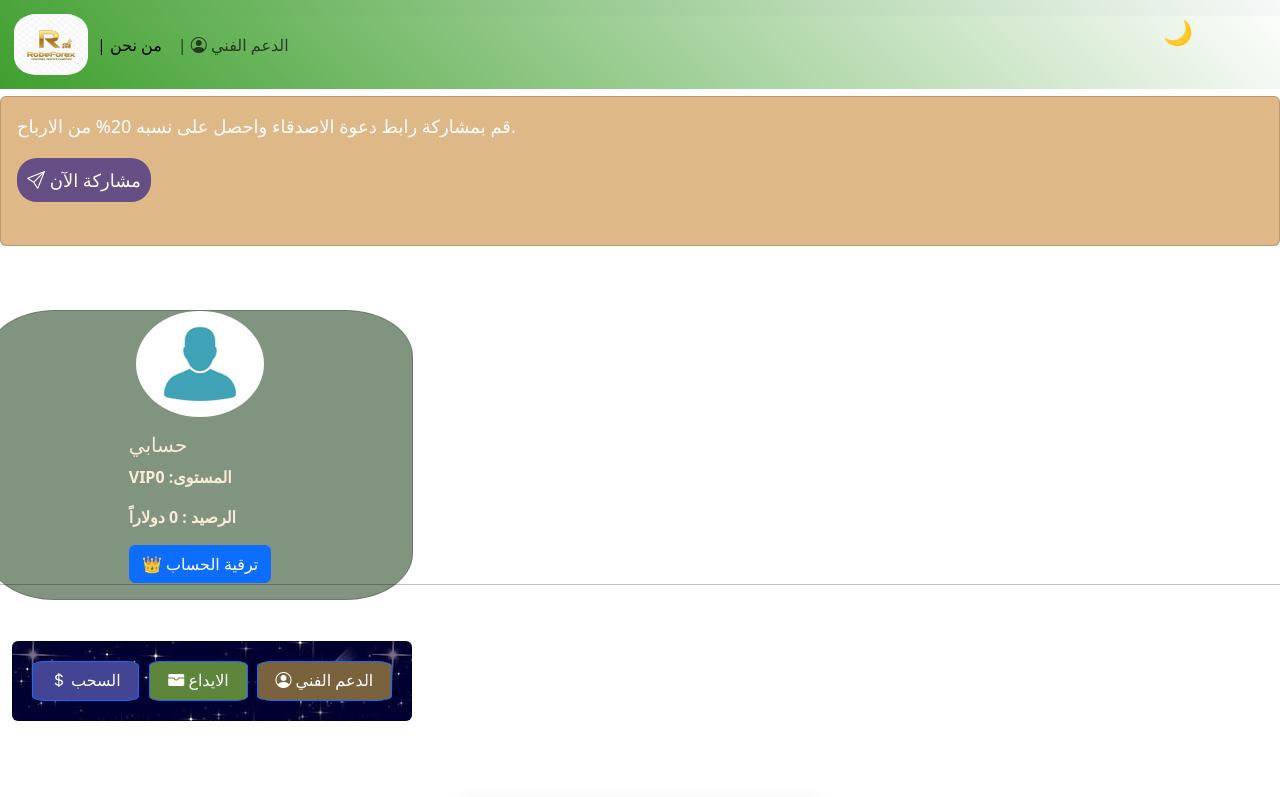
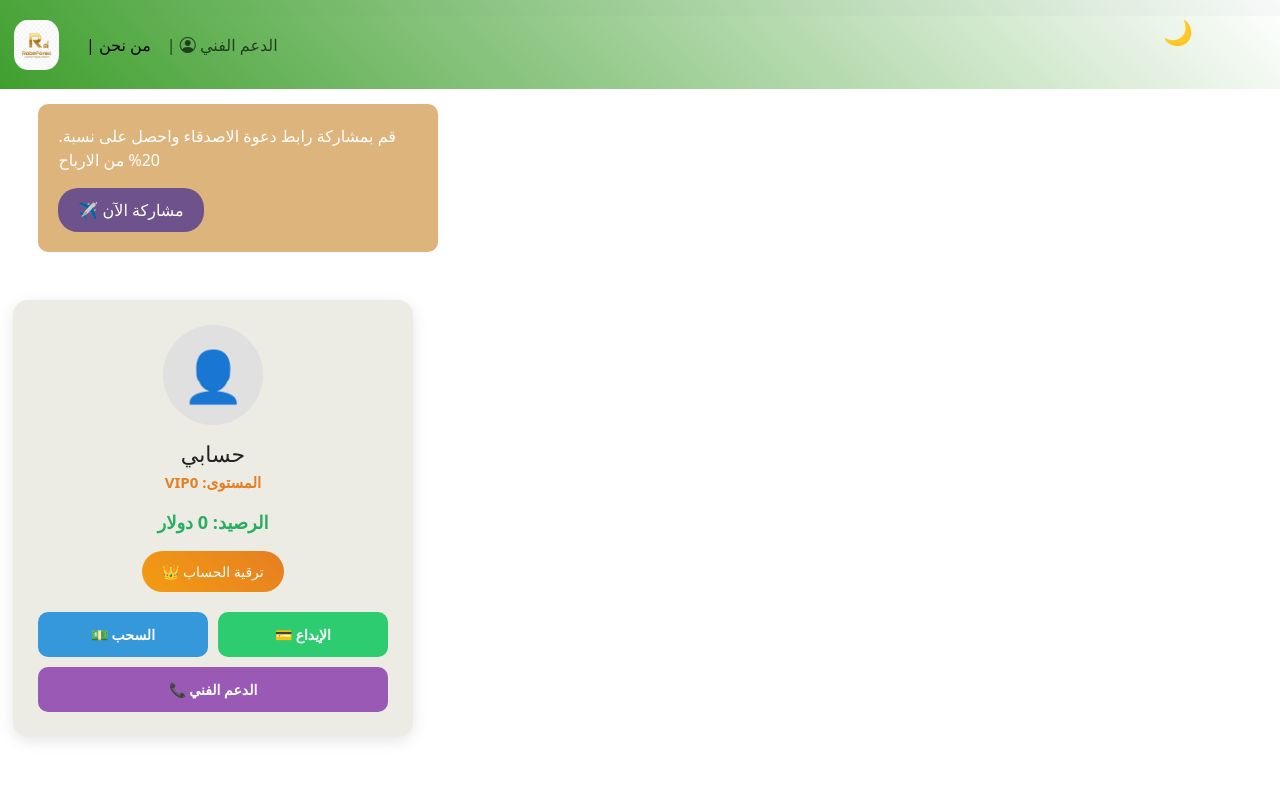
Before and after one commit to Robo-Forex/RoboForex, a plain HTML site: page home.html in a window 1280 px wide. Shown: the top 797 px of the page. Drawn offline with nearby package versions, Linux system fonts and the light colour scheme.

Commit message:
Add files via upload

```diff
--- a/css/home.css
+++ b/css/home.css
@@ -53,10 +53,10 @@ body.dark-mode {
 
 .container-fluid .navbar-brand img {
     position: relative;
-    width: 120%;
+    width: 90%;
     left: 4%;
     border-radius: 30%;
-    height: 61px;
+    height: 50px;
 }
 
 
--- /dev/null
+++ b/css/shear.css
@@ -0,0 +1,45 @@
+.share-btn {
+  display: inline-block;
+  background-color: #6e528c;
+  color: white;
+  padding: 10px 20px;
+  border-radius: 20px;
+  text-decoration: none;
+  font-size: 16px;
+  transition: background 0.3s;
+}
+
+.share-btn:hover {
+  background-color: #5c4077;
+}
+
+.share-options {
+  margin-top: 15px;
+}
+
+.share-options input {
+  width: 100%;
+  padding: 8px;
+  margin-bottom: 10px;
+  border: 1px solid #ccc;
+  border-radius: 5px;
+  direction: ltr;
+}
+
+.share-options button,
+.share-options a {
+  display: block;
+  margin: 5px 0;
+  padding: 8px;
+  background-color: #eee;
+  border: none;
+  border-radius: 5px;
+  text-decoration: none;
+  color: #333;
+  text-align: center;
+}
+
+.share-options button:hover,
+.share-options a:hover {
+  background-color: #ddd;
+}
--- a/home.html
+++ b/home.html
@@ -5,10 +5,129 @@
     <meta name="viewport" content="width=device-width, initial-scale=1.0">
     <title>Document</title>
     <link rel="stylesheet" href="css/home.css">
+    <link rel="stylesheet" href="css/shear.css">
      <link href="https://cdn.jsdelivr.net/npm/bootstrap-icons@1.10.5/font/bootstrap-icons.css" rel="stylesheet">
     <link href="https://cdn.jsdelivr.net/npm/bootstrap@5.3.8/dist/css/bootstrap.min.css" rel="stylesheet" integrity="sha384-sRIl4kxILFvY47J16cr9ZwB07vP4J8+LH7qKQnuqkuIAvNWLzeN8tE5YBujZqJLB" crossorigin="anonymous">
     <script src="https://cdn.jsdelivr.net/npm/bootstrap@5.3.8/dist/js/bootstrap.bundle.min.js" integrity="sha384-FKyoEForCGlyvwx9Hj09JcYn3nv7wiPVlz7YYwJrWVcXK/BmnVDxM+D2scQbITxI" crossorigin="anonymous"></script>
 </head>
+<style>
+  .profile-card {
+background: #ecece5;
+border-radius: 15px;
+box-shadow: 0 4px 15px rgba(0,0,0,0.1);
+width: 100%;
+max-width: 400px;
+padding: 25px;
+text-align: center;
+transition: transform 0.3s;
+position: relative;
+    top: 17%;
+    left: 13px;
+}
+
+.profile-card:hover {
+transform: translateY(-5px);
+}
+
+.profile-img {
+width: 100px;
+height: 100px;
+border-radius: 50%;
+background: #e0e0e0;
+display: flex;
+justify-content: center;
+align-items: center;
+font-size: 50px;
+color: #888;
+margin: 0 auto 15px;
+}
+
+.profile-card h2 {
+margin-bottom: 5px;
+font-size: 22px;
+color: #222;
+}
+
+.profile-card p {
+margin-bottom: 10px;
+color: #777;
+font-size: 15px;
+}
+
+.balance {
+font-size: 18px;
+margin: 15px 0;
+font-weight: bold;
+color: #27ae60;
+}
+
+.upgrade-btn {
+display: inline-block;
+padding: 10px 20px;
+margin-bottom: 20px;
+background: linear-gradient(45deg, #f39c12, #e67e22);
+color: #fff;
+border-radius: 30px;
+text-decoration: none;
+font-size: 14px;
+transition: 0.3s;
+}
+
+.upgrade-btn:hover {
+opacity: 0.85;
+}
+
+.actions {
+display: flex;
+justify-content: space-between;
+flex-wrap: wrap;
+gap: 10px;
+}
+
+.actions a {
+  text-decoration: none;
+flex: 1;
+min-width: 120px;
+padding: 12px;
+border: none;
+border-radius: 10px;
+font-size: 14px;
+font-weight: bold;
+cursor: pointer;
+transition: 0.3s;
+}
+
+.btn-withdraw {
+background: #3498db;
+color: #fff;
+}
+
+.btn-deposit {
+background: #2ecc71;
+color: #fff;
+}
+
+.btn-support {
+background: #9b59b6;
+color: #fff;
+}
+
+.actions a:hover {
+transform: scale(1.05);
+}
+
+/* ✅ موبايل */
+@media (max-width: 480px) {
+.profile-card {
+padding: 20px;
+}
+.actions {
+flex-direction: column;
+gap: 12px;
+}
+}
+
+</style>
 <header class="header-mode">
     <nav class="navbar navbar-expand-lg bg-body-tertiary">
   <div class="container-fluid">
@@ -39,62 +158,43 @@
 
     <!-- note -->
 
-    <div class="card" style="    position: relative;
-    top: 10%;
-    height: 150px;
-    background: burlywood;
-    color: white;
-    font-size: 18px;">
-  <div class="card-body">
-    قم بمشاركة رابط دعوة الاصدقاء واحصل على نسبه 20% من الارباح.
-    <br>
-    <br>
-    <a href="https://t.me/ForexM51" style="text-decoration: none;
-    background-color: #664f84;
-    padding: 10px;
-    border-radius: 20px;
-    color: white;"><i class="bi bi-send"></i> مشاركة الآن</a>
+
+    <div style="background-color: #ddb47c; padding: 20px; border-radius: 10px; max-width: 400px;     position: relative;
+    top: 11%;
+    left: 3%;">
+  <p style="color: white; font-size: 16px;">
+    .قم بمشاركة رابط دعوة الاصدقاء واحصل على نسبة 20% من الارباح
+  </p>
+
+  <!-- زر المشاركة -->
+  <a href="#" class="share-btn" onclick="toggleShareOptions(event)">
+    ✈️ مشاركة الآن
+  </a>
+
+  <!-- خيارات المشاركة -->
+  <div id="shareOptions" class="share-options" style="display: none;">
+    <input type="text" id="inviteLink" value="https://robo-forex.github.io/RoboForex/" readonly />
+    <button onclick="copyLink()">📋 نسخ الرابط</button>
+
   </div>
 </div>
+    <!-- end note -->
     <!-- profile -->
-     <div class="card" style="width: 26.6em;
-    position: relative;
-    top: 18%;
-    left: -1%;
-    background: #80947f;
-    align-items: center;
-    color: antiquewhite;
-    font-weight: bold;
-    border-radius: 16%">
-  <img src="image/person.png" class="card-img-top" alt="..." style="width: 30%;
-    border-radius: 50%;">
-  <div class="card-body">
-    <h5 class="card-title">حسابي</h5>
-    <p class="card-text">VIP0 :المستوى</p>
-    <p class="card-text">الرصيد : 0 دولاراً</p>
-    <a href="depost.html" class="btn btn-primary">👑 ترقية الحساب</a>
-  </div>
+
+
+    <div class="profile-card">
+<div class="profile-img">👤</div>
+<h2>حسابي</h2>
+<p style="font-size: 16; font-weight: bold; color: #e67e22;"> VIP0 :المستوى</p>
+<div class="balance">الرصيد: 0 دولار</div>
+<a href="depost.html" class="upgrade-btn">👑 ترقية الحساب</a>
+<div class="actions">
+<a class="btn-withdraw" href="widthraw.html">💵 السحب</a>
+<a class="btn-deposit" href="depost.html">💳 الإيداع</a>
+<a class="btn-support" href="https://t.me/A_10824">📞 الدعم الفني</a>
 </div>
-<hr style="position: relative;
-    top: 14%;
-    font-weight: bold;
-    color: black;">
-<div class="btn-group" role="group" aria-label="Basic example" style="    position: relative;
-    top: 19%;
-    display: flex;
-    padding: 20px;
-    background-image: url('image/satr1.jpg');
-    margin: 12px;
-    width: 25em;
-    height: 80px;">
-  <a type="button" href="widthraw.html" class="btn btn-primary" style=" background: #444495;
-    border-radius: 12%; font-size: 14;"><i class="bi bi-currency-dollar"></i> السحب</a>
-  <a class="btn btn-primary" href="depost.html" style="margin-left: 10px;
-    margin-right: 10px; background: #5d863c;
-    border-radius: 12%; font-size: 14;"><i class="bi bi-wallet-fill"></i> الايداع</a>
-  <a href="https://t.me/A_10824" type="button" class="btn btn-primary" style="background: #7a623e;
-    border-radius: 12%; font-size: 14;"><i class="bi bi-person-circle"></i> الدعم الفني</a>
 </div>
+
 
  <div class="container py-5">
     <div class="row justify-content-center">
@@ -312,7 +412,39 @@
     </script>
 
 
+<!-- shear js -->
 
+<script>
+  const siteUrl = "https://robo-forex.github.io/RoboForex/"; // ← غيّر هذا بالرابط الفعلي
+
+  function toggleShareOptions(event) {
+    event.preventDefault();
+    const box = document.getElementById("shareOptions");
+    box.style.display = (box.style.display === "none") ? "block" : "none";
+    document.getElementById("inviteLink").value = siteUrl;
+  }
+
+  function copyLink() {
+    navigator.clipboard.writeText(siteUrl).then(() => {
+      alert("✅ تم نسخ الرابط!");
+    });
+  }
+
+  function shareTelegram() {
+    window.open(`https://t.me/share/url?url=${encodeURIComponent(siteUrl)}&text=دعوة+للانضمام`, '_blank');
+  }
+
+  function shareWhatsApp() {
+    window.open(`https://wa.me/?text=دعوة+للانضمام+${encodeURIComponent(siteUrl)}`, '_blank');
+  }
+
+  function shareFacebook() {
+    window.open(`https://www.facebook.com/sharer/sharer.php?u=${encodeURIComponent(siteUrl)}`, '_blank');
+  }
+</script>
+
+
+<!-- end shear js -->
 <footer>
     <ul>
         <li><a href="https://t.me/ForexM51"><svg xmlns="http://www.w3.org/2000/svg" width="16" height="16" fill="currentColor" class="bi bi-telegram" viewBox="0 0 16 16">
```
